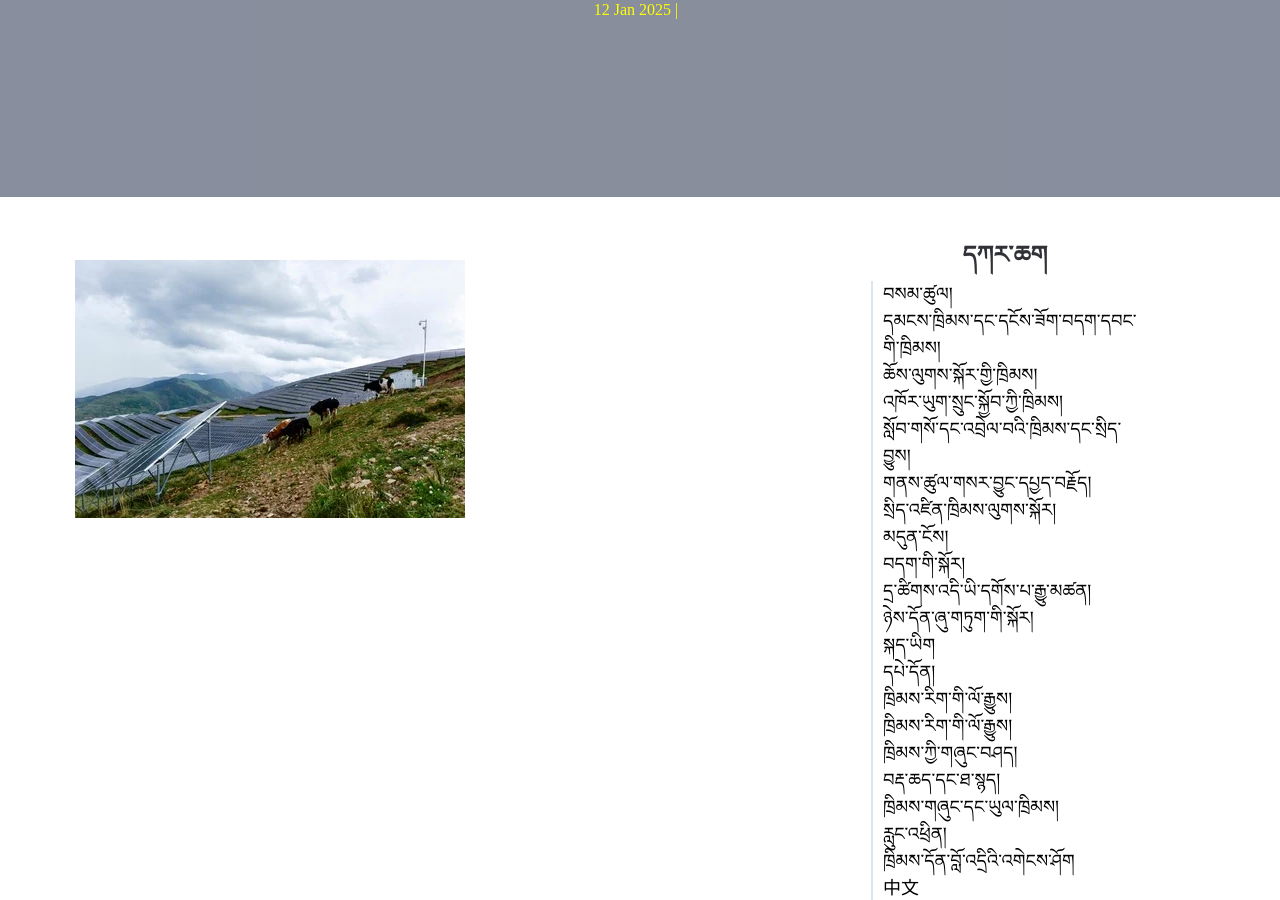
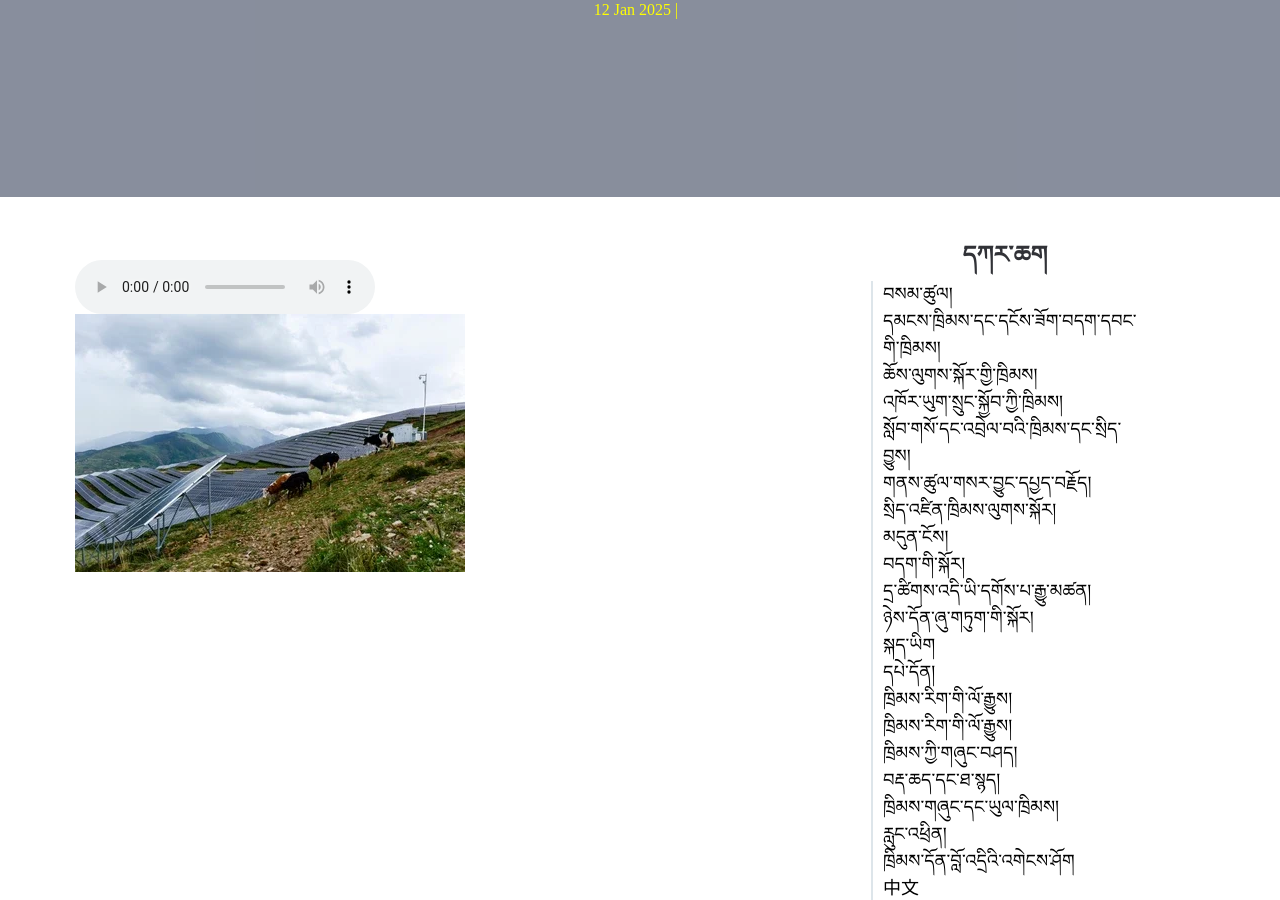
Before and after one commit to trim-leng/trim-leng.github.io, a Jekyll site: the page built from _posts/2025-01-12-effectsofsolarpanel.md, in a window 1280 px wide and 900 px high, scrolled down 315 px. Built offline with Jekyll 4.4.1, drawn with Linux system fonts in a browser that asks for light colours; some web fonts are replaced.

Commit message:
TinaCMS content update

```diff
--- a/_posts/2025-01-12-effectsofsolarpanel.md
+++ b/_posts/2025-01-12-effectsofsolarpanel.md
@@ -7,7 +7,7 @@ layout: post
 categories: འཁོར་ཡུག་སྲུང་སྐྱོབ་ཀྱི་ཁྲིམས།
 ---
 
-<audio>
+<audio controls>
 <source src="https://media-trimleng.s3.us-east-1.amazonaws.com/assets/audio/solar-panel.mp3" type="audio/mpeg">\</audio>
 
 ![](/assets/img/solar-panel-mountain.webp)
```
